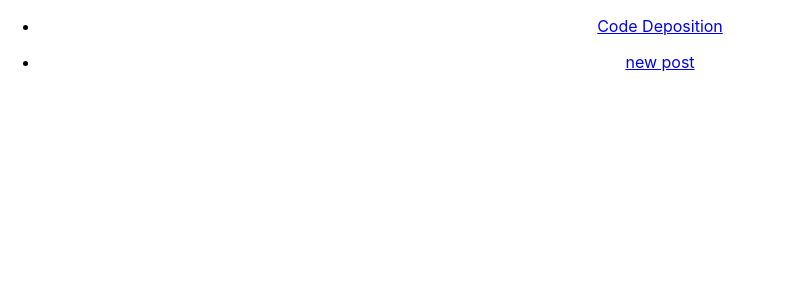
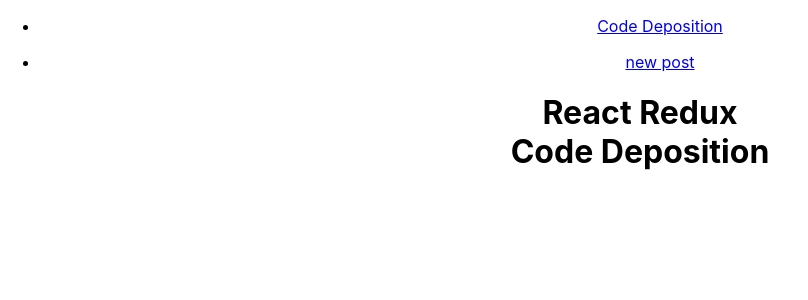
Before and after one commit to tjohnson1106/the-code-deposition, a React (Create React App) app: page / in a window 1280 px wide. Shown: the top 300 px of the page, without its empty margins (0-808 px from the left). Built offline with nearby package versions, Linux system fonts and the light colour scheme.

Commit message:
created reducer types

```diff
--- a/package.json
+++ b/package.json
@@ -3,6 +3,7 @@
   "version": "0.1.0",
   "private": true,
   "dependencies": {
+    "firebase": "^7.0.0",
     "react": "^16.10.1",
     "react-dom": "^16.10.1",
     "react-redux": "^7.1.0-rc.1",
--- a/src/App.tsx
+++ b/src/App.tsx
@@ -1,9 +1,9 @@
 import React from "react";
- import { Provider } from "react-redux";
+import { Provider } from "react-redux";
 
 import "./App.css";
-// import { Routes } from "./routes";
 import Nav from "./components/Nav";
+import { Routes } from "./routes";
 import store from "./store";
 
 const App: React.FC = () => {
@@ -11,6 +11,7 @@ const App: React.FC = () => {
     <Provider store={store}>
       <div className="App">
         <Nav />
+        <Routes />
       </div>
     </Provider>
   );
--- a/src/components/Main.tsx
+++ b/src/components/Main.tsx
@@ -1,7 +1,18 @@
-import React, { useEffect } from "react";
+import React from "react";
 
 const Main = () => {
-  return <div>Main</div>;
+  return (
+    <>
+      <header>
+        <div className="">
+          <h1>
+            {" "}
+            React Redux <br /> Code Deposition{" "}
+          </h1>
+        </div>
+      </header>
+    </>
+  );
 };
 
 export default Main;
--- a/src/components/Nav.tsx
+++ b/src/components/Nav.tsx
@@ -1,7 +1,7 @@
-import React, { useEffect, useState } from "react";
+import React from "react";
 import { Link, withRouter } from "react-router-dom";
 
-const Nav = (props) => {
+const Nav = () => {
   return (
     <nav>
       <ul>
--- a/src/reducers/sign-in.ts
+++ b/src/reducers/sign-in.ts
@@ -2,7 +2,10 @@ export const createUser = (
   state = {
     user: {}
   },
-  action: any
+  action: {
+    type: string;
+    payload: any;
+  }
 ) => {
   if (action.type === "CREATE_USER") {
     state = { ...state, user: action.payload };
```
Also changed, not shown: src/firebase/config.ts (added), 1 other file (tests, documents, lock files or other folders).
